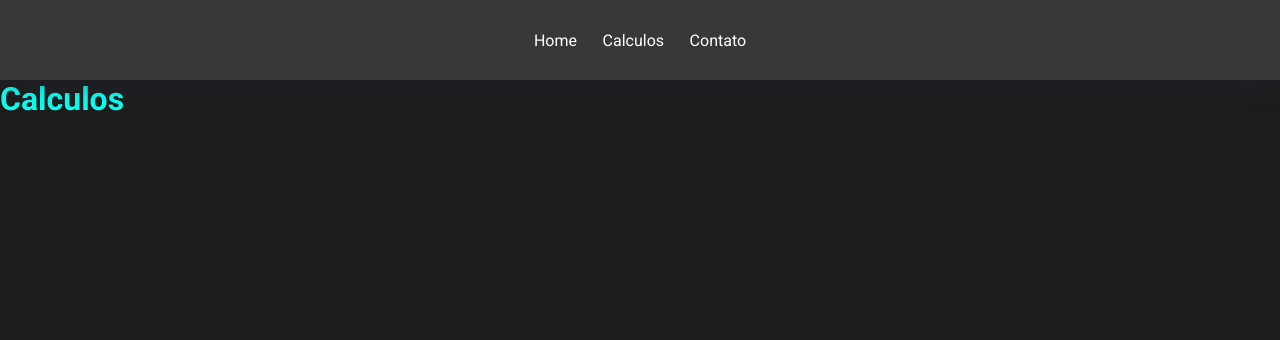
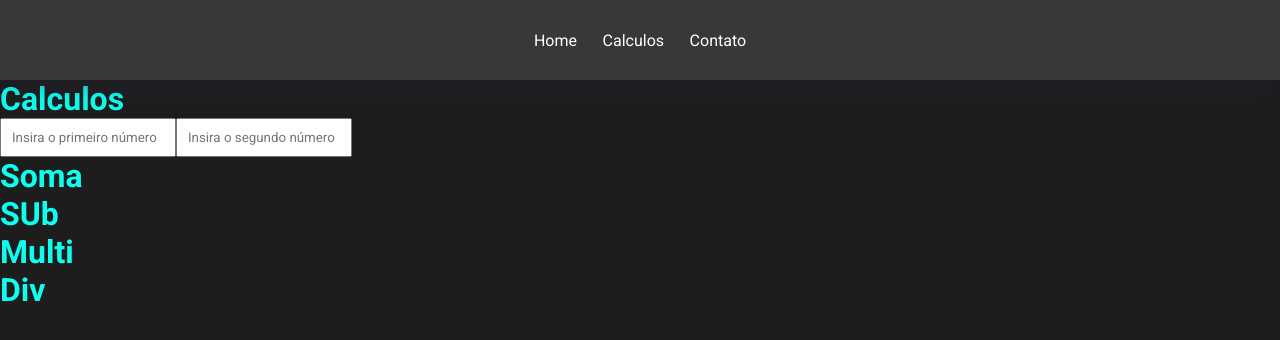
Before and after one commit to Andredev-dias/sesiT3-vite, a React (Vite) app: page /calc in a window 1280 px wide. Shown: the top 340 px of the page. Built offline with nearby package versions, Linux system fonts and the light colour scheme; some icons are missing.

Commit message:
calculos com useEffect

```diff
--- a/src/Calc.jsx
+++ b/src/Calc.jsx
@@ -1,12 +1,65 @@
 import style from "./Calc.module.css"
 import Menu from "./components/Menu"
 
+import { useEffect, useState } from "react"
+
 export const Calc = () => {
+    const [numero1, setNumero1] = useState()
+    const [numero2, setNumero2] = useState()
+    const [respSoma, setRespSoma] = useState()
+    const [respSub, setRespSub] = useState()
+    const [respMulti, setRespMulti] = useState()
+    const [respDiv, setRespDiv] = useState()
+
+    useEffect(()=> {
+        if(numero1 !== undefined && numero2 !== undefined){
+            setRespSoma(parseFloat(numero1) + parseFloat(numero2))
+            setRespSub(parseFloat(numero1) - parseFloat(numero2))
+            setRespMulti(parseFloat(numero1) * parseFloat(numero2))
+            setRespDiv(parseFloat(numero1) / parseFloat(numero2))
+        }
+    }, [numero1, numero2])
+
+
     return(
         <>
             <Menu/>
             <div className={style.wrapCalc}>
                 <h1>Calculos</h1>
+                <div className={style.wrapInputs}>
+                    <input
+                     type="text"
+                     placeholder="Insira o primeiro número"
+                     className={style.inputStyle}
+                     value={numero1}
+                     onChange={(e) => setNumero1(e.target.value)}
+                     />
+                    <input
+                     type="text"
+                     placeholder="Insira o segundo número"
+                     className={style.inputStyle}
+                     value={numero2}
+                     onChange={(e) => setNumero2(e.target.value)}
+                     />
+                </div>
+                <div>
+                    <div>
+                        <h1>Soma</h1>
+                        {!isNaN(respSoma) && respSoma}
+                    </div>
+                    <div>
+                        <h1>SUb</h1>
+                        {!isNaN(respSub) && respSub}
+                    </div>
+                    <div>
+                        <h1>Multi</h1>
+                        {!isNaN(respMulti) && respMulti}
+                    </div>
+                    <div>
+                        <h1>Div</h1>
+                        {!isNaN(respDiv) && respDiv.toFixed(2)}
+                    </div>
+                </div>
             </div>
         </>
     )
--- a/src/Calc.module.css
+++ b/src/Calc.module.css
@@ -1,3 +1,11 @@
 .wrapCalc{
     margin-top: 80px;
 }
+
+.wrapInputs{
+    width: 100%;
+}
+
+.inputStyle{
+    padding: 10px;
+}
```
